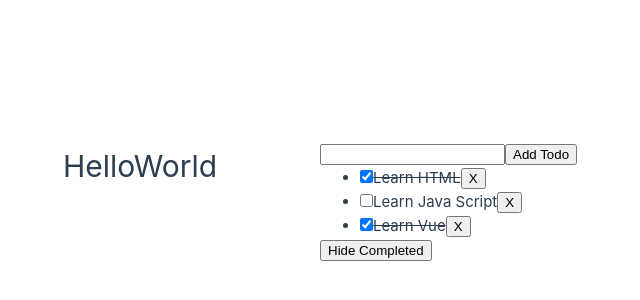
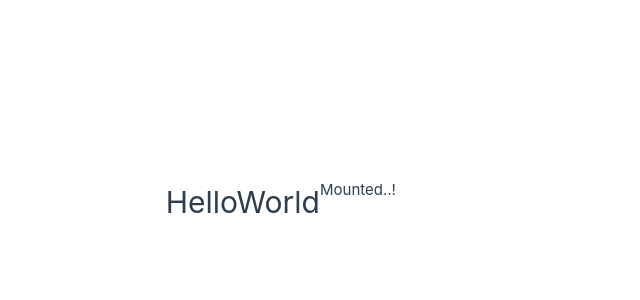
Before and after one commit to TSKHayagreevaC/vue-webapp, a Vue app: page / in a window 1280 px wide. Shown: the part 198-498 px from the top of the page, without its empty margins (320-960 px from the left). Built offline with nearby package versions, Linux system fonts and the light colour scheme.

Commit message:
Added Lifecycle and Template Refs component.

```diff
--- a/src/App.vue
+++ b/src/App.vue
@@ -1,8 +1,8 @@
 <script setup>
-import ComputedProperty from './components/ComputedProperty.vue'
+import LifecycleAndTemplateRef from './components/LifecycleAndTemplateRef.vue'
 </script>
 
 <template>
   <h1>HelloWorld</h1>
-  <ComputedProperty />
+  <LifecycleAndTemplateRef />
 </template>
--- /dev/null
+++ b/src/components/LifecycleAndTemplateRef.vue
@@ -0,0 +1,15 @@
+<script setup>
+    import {ref, onMounted} from 'vue';
+    const paraElementRef = ref(null);
+
+    onMounted(() => {
+        paraElementRef.value.textContent = "Mounted..!"
+    })
+
+</script>
+
+<template>
+    <div>
+        <p ref="paraElementRef">Hello</p>
+    </div>
+</template>
```
